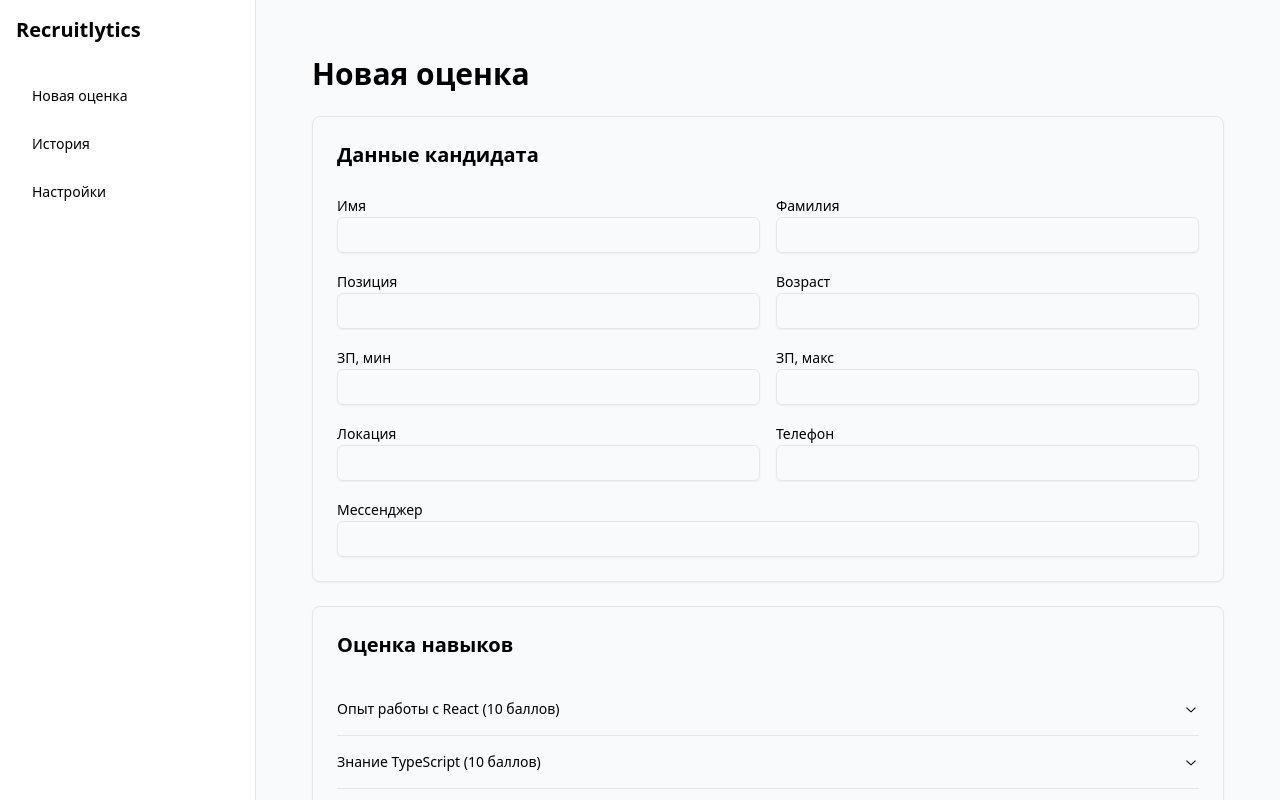
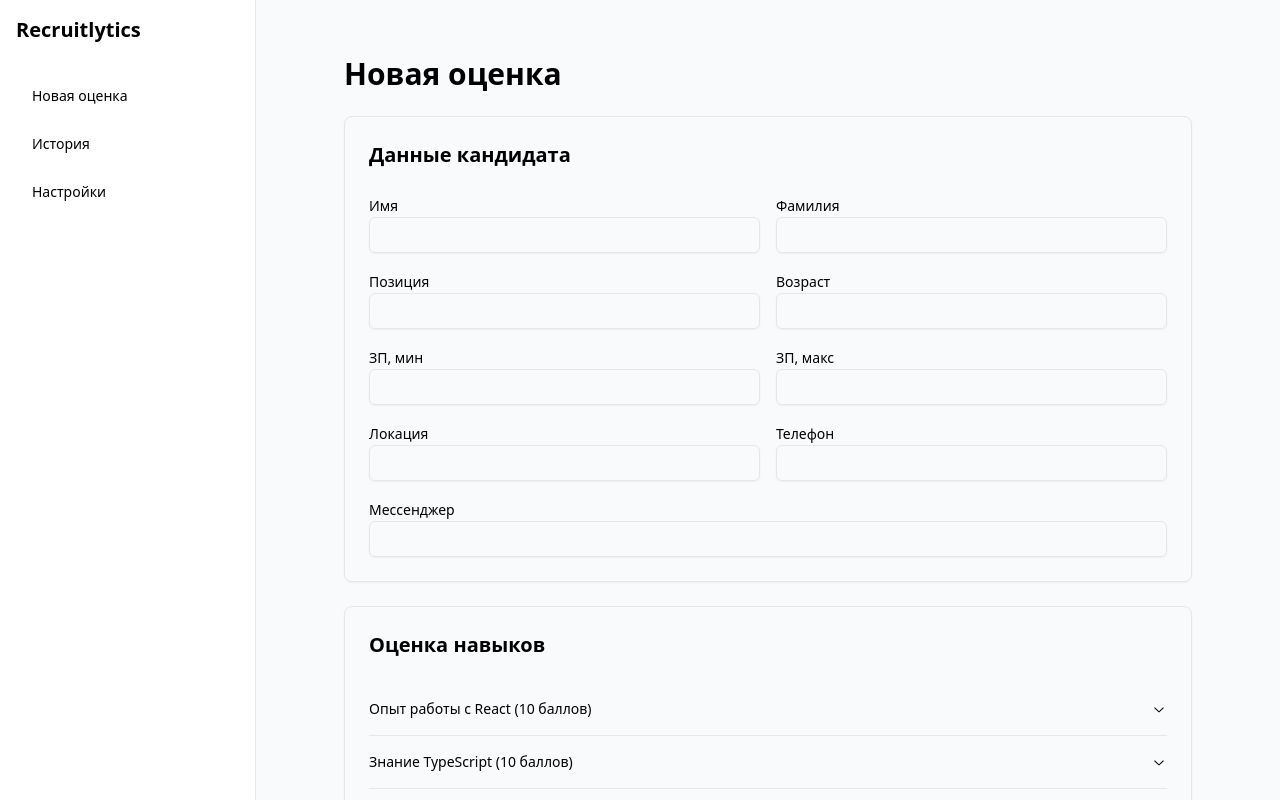
Before and after one commit to haaum666/Recruitlytics, a React (Vite) app: page / in a window 1280 px wide. Shown: the top 800 px of the page. Built offline with nearby package versions, Linux system fonts and the light colour scheme.

Commit message:
Update AssessmentPage.jsx

```diff
--- a/src/pages/AssessmentPage.jsx
+++ b/src/pages/AssessmentPage.jsx
@@ -105,7 +105,7 @@
   };
 
   return (
-    <div className="p-6 space-y-6">
+    <div className="p-6 max-w-4xl mx-auto space-y-6">
       <h1 className="text-3xl font-bold">Новая оценка</h1>
 
       {/* Блок: Данные кандидата */}
```
